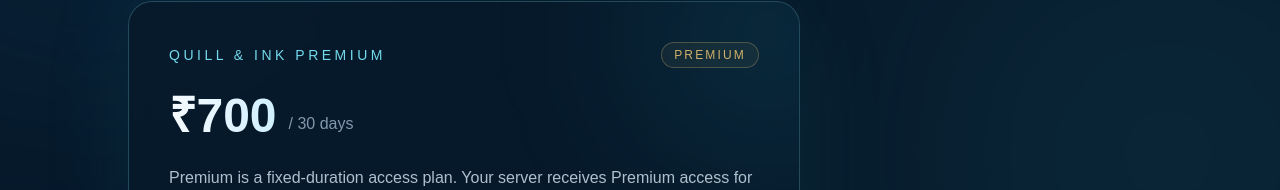
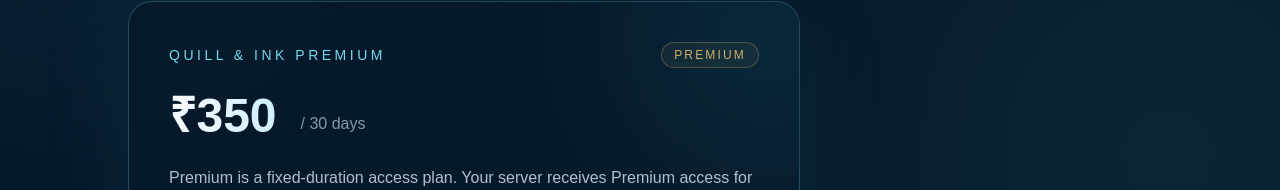
Before and after one commit to operaoftales-bit/quill-and-ink-web, a Next.js app: page /pricing in a window 1280 px wide. Shown: the part 454-644 px from the top of the page. Built offline with nearby package versions, Linux system fonts and the light colour scheme.

Commit message:
Update Premium price to 350 INR

```diff
--- a/app/features/premium/page.tsx
+++ b/app/features/premium/page.tsx
@@ -140,7 +140,7 @@
 
             <div className="text-left md:min-w-[190px] md:text-center">
               <div className="text-5xl font-semibold tracking-tight text-[#f4f8ff]">
-                ₹700
+                ₹350
               </div>
 
               <p className="mt-2 text-sm text-[#8198ad]">per 30 days</p>
--- a/app/pricing/page.tsx
+++ b/app/pricing/page.tsx
@@ -98,7 +98,9 @@
 
               <div className="mt-6 flex items-end gap-3">
                 <span className="bg-gradient-to-r from-[#f7fbff] to-[#cfefff] bg-clip-text text-5xl font-semibold text-transparent">
-                  ₹700
+                  ₹350
+                </span>
+                <span className="text-2xl font-medium text-[#73d9eb] line-through">
                 </span>
                 <span className="pb-1 text-[#8198ad]">/ 30 days</span>
               </div>
```
